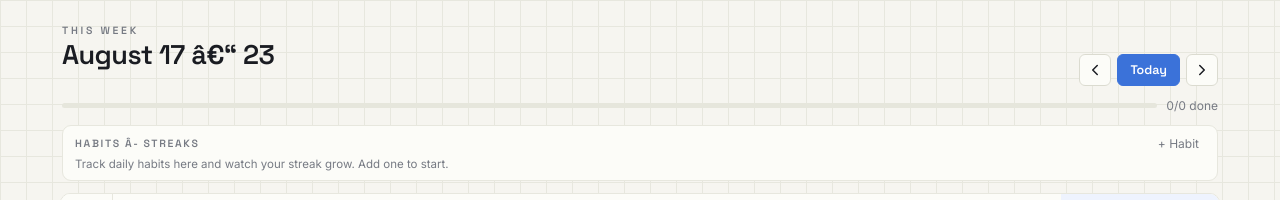
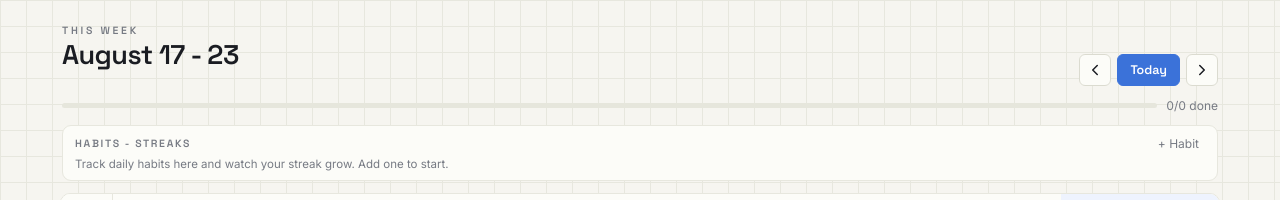
Before and after one commit to mahitchopra/Weekly-Planner, a React (Vite) app: page / in a window 1280 px wide. Shown: the top 200 px of the page. Built offline with nearby package versions, Linux system fonts and the light colour scheme.

Commit message:
Fix corrupted dash characters

```diff
--- a/src/App.jsx
+++ b/src/App.jsx
@@ -471,7 +471,7 @@ export default function TimelinePlanner() {
   const last = parseLocal(wd[6]);
   const sameMonth = first.getMonth() === last.getMonth();
   const rangeLabel = sameMonth
-    ? `${first.toLocaleDateString(undefined, { month: "long" })} ${first.getDate()} â€“ ${last.getDate()}`
+    ? `${first.toLocaleDateString(undefined, { month: "long" })} ${first.getDate()} - ${last.getDate()}`
     : `${first.toLocaleDateString(undefined, { month: "short", day: "numeric" })} â€“ ${last.toLocaleDateString(undefined, { month: "short", day: "numeric" })}`;
   const relWeek = offset === 0 ? "This week" : offset === 1 ? "Next week" : offset === -1 ? "Last week" : `${offset > 0 ? "+" : ""}${offset} weeks`;
   const nowD = new Date(now);
@@ -521,7 +521,7 @@ export default function TimelinePlanner() {
         {/* Habits */}
         <div className="pl-habits">
           <div className="pl-habhead">
-            <span className="pl-hlabel">Habits Â- streaks</span>
+            <span className="pl-hlabel">Habits - streaks</span>
             {!addingHabit && (
               <button className="pl-clear" style={{ textDecoration: "none" }} onClick={() => setAddingHabit(true)}>
                 + Habit
```
